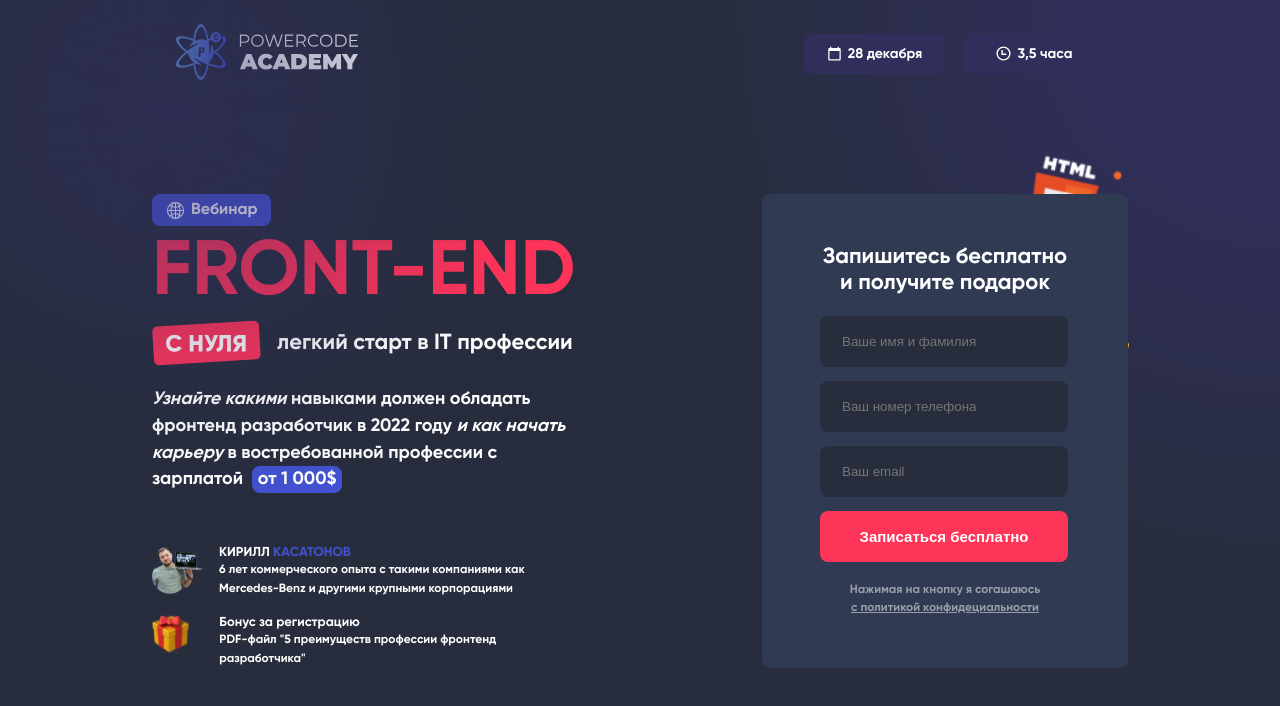
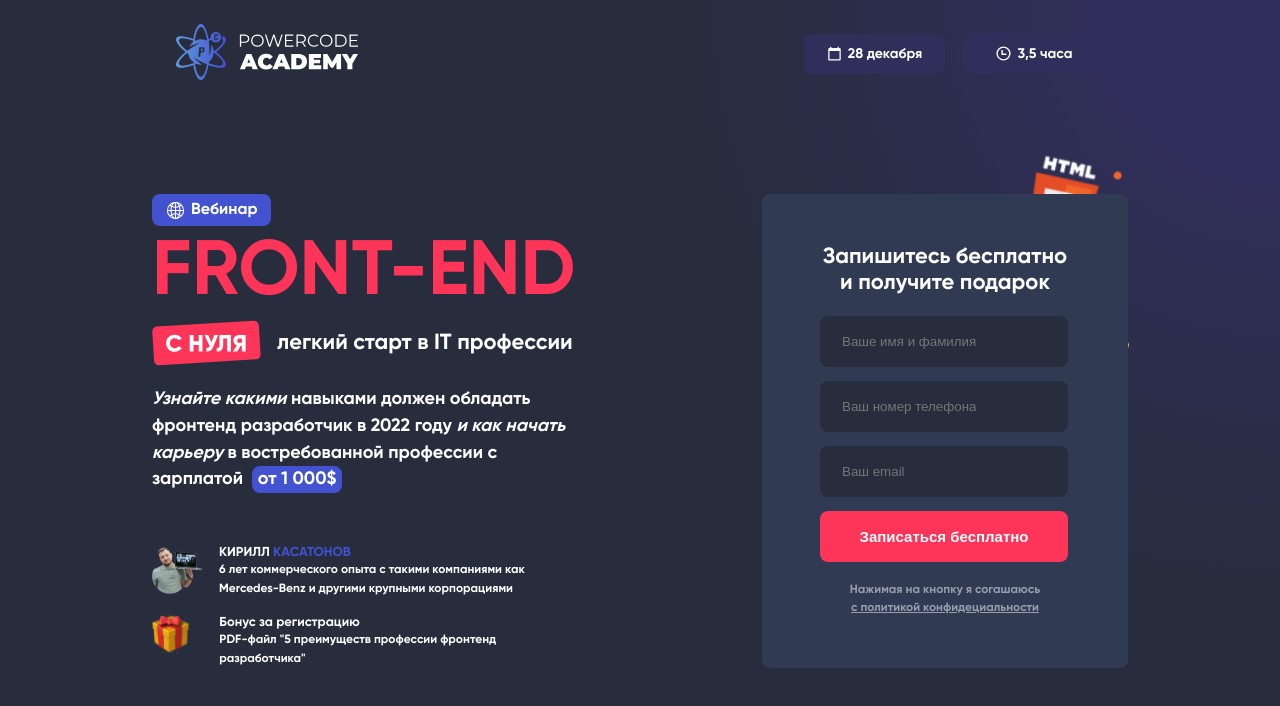
Before and after one commit to userzahar/rgbWeb_test, a React (Create React App) app: page / in a window 1280 px wide. Shown: the top 706 px of the page. Built offline with nearby package versions, Linux system fonts and the light colour scheme.

Commit message:
fix background v2

```diff
--- a/src/components/Main/Main.jsx
+++ b/src/components/Main/Main.jsx
@@ -4,7 +4,7 @@ import { InfoSection } from "../InfoSection/InfoSection"
 import { Section } from "../Section/Section"
 import {Form} from "../Form/Form"
 import { FlexContainer } from "../FlexContainer/FlexContainer"
-import { BackgroundBlur } from "../BackgroundBlur/BackgroundBlur"
+
 
 
 
@@ -13,7 +13,7 @@ export const Main=()=>{
         <Section>
             <FlexContainer>
                 <Container>
-                    <BackgroundBlur/>
+
                         <InfoSection/>
                         <ClientSection/>
                 </Container>
```
